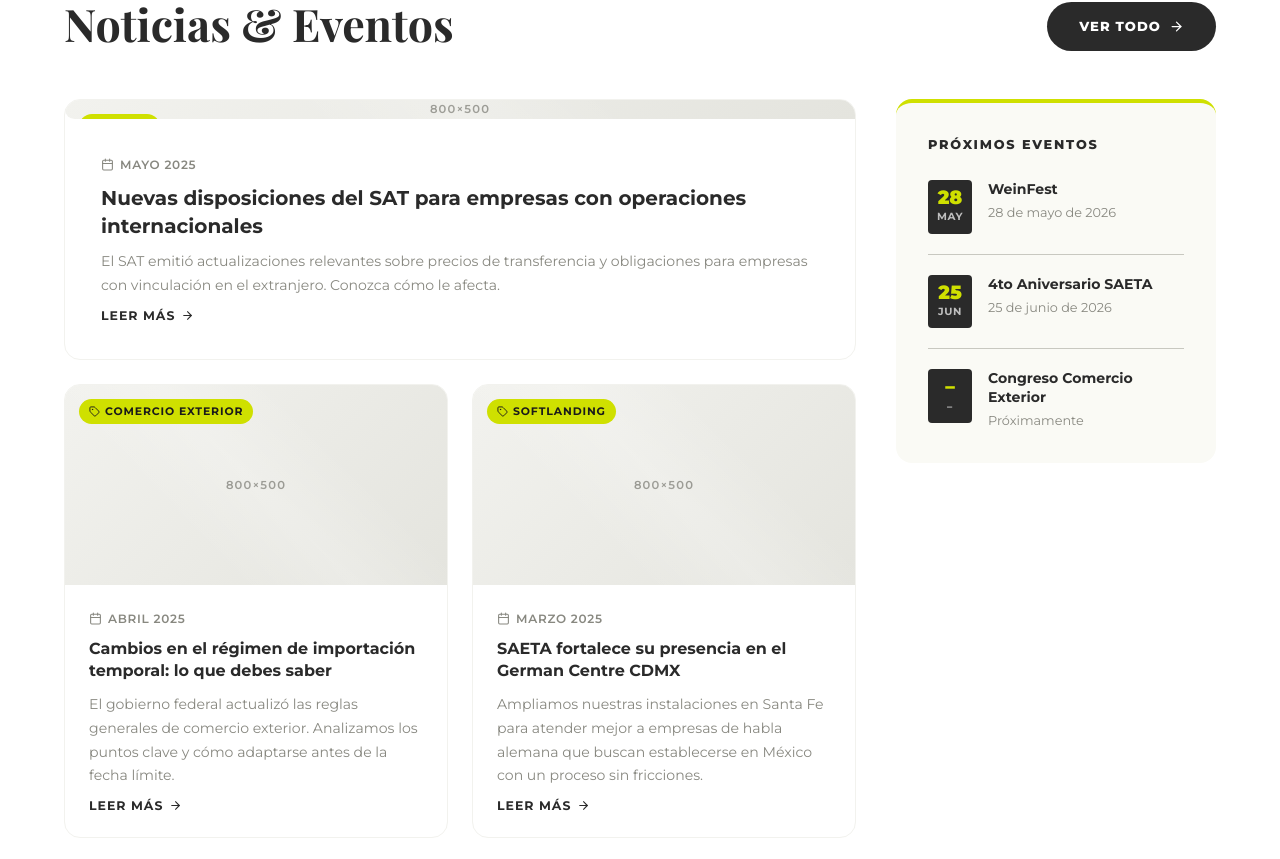
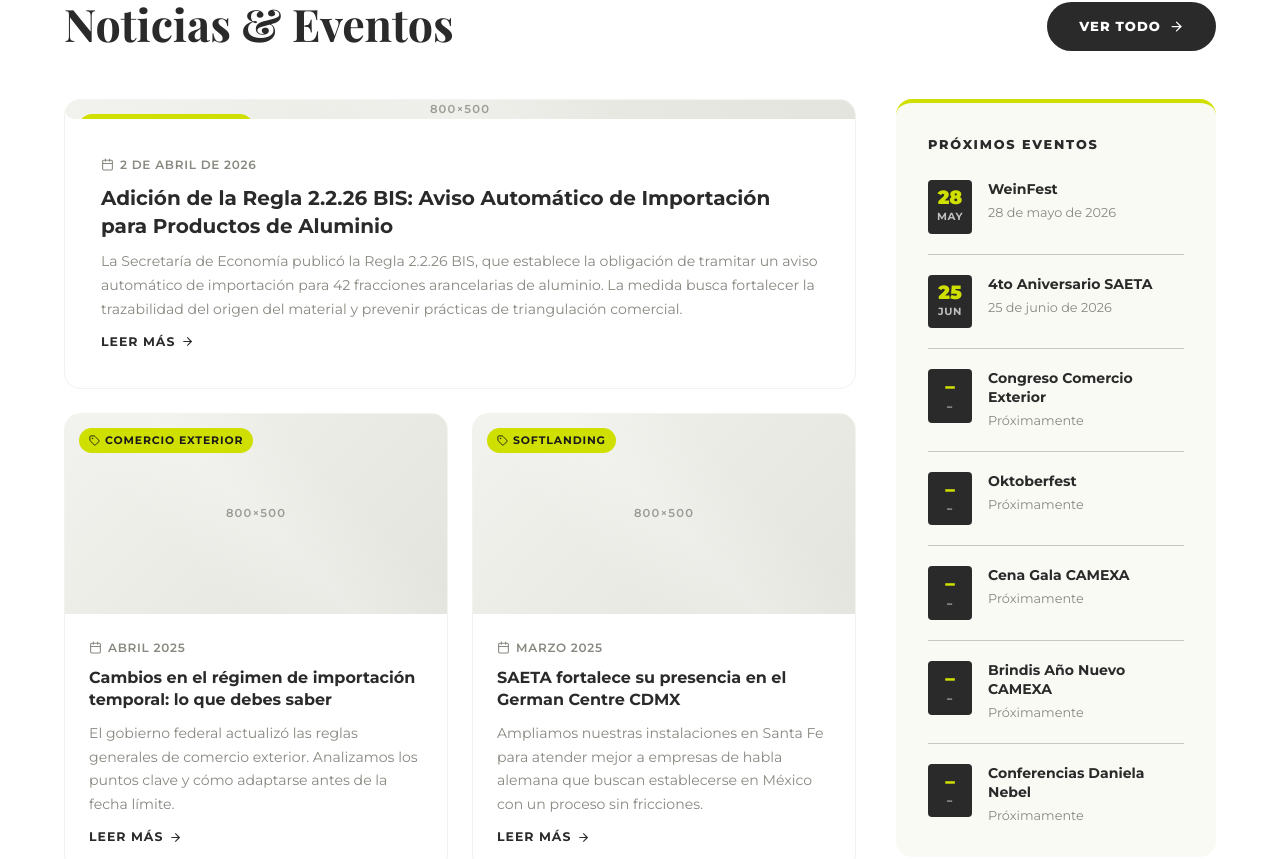
Before and after one commit to blancoandrea179-web/saeta-web, a Next.js app: page / in a window 1280 px wide. Shown: the part 6095-6954 px from the top of the page. Built offline with nearby package versions, Linux system fonts and the light colour scheme; a web font is replaced by a local one.

Commit message:
update: noticias

```diff
--- a/src/components/sections/News.tsx
+++ b/src/components/sections/News.tsx
@@ -3,11 +3,12 @@ import { Calendar, ArrowRight, Tag } from 'lucide-react'
 
 const news = [
   {
-    date: 'Mayo 2025',
-    tag: 'Fiscal',
-    title: 'Nuevas disposiciones del SAT para empresas con operaciones internacionales',
-    excerpt: 'El SAT emitió actualizaciones relevantes sobre precios de transferencia y obligaciones para empresas con vinculación en el extranjero. Conozca cómo le afecta.',
+    date: '2 de abril de 2026',
+    tag: 'Comercio Exterior',
+    title: 'Adición de la Regla 2.2.26 BIS: Aviso Automático de Importación para Productos de Aluminio',
+    excerpt: 'La Secretaría de Economía publicó la Regla 2.2.26 BIS, que establece la obligación de tramitar un aviso automático de importación para 42 fracciones arancelarias de aluminio. La medida busca fortalecer la trazabilidad del origen del material y prevenir prácticas de triangulación comercial.',
     img: '800×500',
+    href: 'https://www.linkedin.com/pulse/adici%C3%B3n-de-la-regla-2226-bis-aviso-autom%C3%A1tico-para-gonzalez-sanchez-nqzxe/',
   },
   {
     date: 'Abril 2025',
@@ -15,6 +16,7 @@ const news = [
     title: 'Cambios en el régimen de importación temporal: lo que debes saber',
     excerpt: 'El gobierno federal actualizó las reglas generales de comercio exterior. Analizamos los puntos clave y cómo adaptarse antes de la fecha límite.',
     img: '800×500',
+    href: '#',
   },
   {
     date: 'Marzo 2025',
@@ -22,6 +24,7 @@ const news = [
     title: 'SAETA fortalece su presencia en el German Centre CDMX',
     excerpt: 'Ampliamos nuestras instalaciones en Santa Fe para atender mejor a empresas de habla alemana que buscan establecerse en México con un proceso sin fricciones.',
     img: '800×500',
+    href: '#',
   },
 ]
 
@@ -39,6 +42,26 @@ const events = [
   {
     date: { day: '–', month: '–' },
     title: 'Congreso Comercio Exterior',
+    desc: 'Próximamente',
+  },
+  {
+    date: { day: '–', month: '–' },
+    title: 'Oktoberfest',
+    desc: 'Próximamente',
+  },
+  {
+    date: { day: '–', month: '–' },
+    title: 'Cena Gala CAMEXA',
+    desc: 'Próximamente',
+  },
+  {
+    date: { day: '–', month: '–' },
+    title: 'Brindis Año Nuevo CAMEXA',
+    desc: 'Próximamente',
+  },
+  {
+    date: { day: '–', month: '–' },
+    title: 'Conferencias Daniela Nebel',
     desc: 'Próximamente',
   },
 ]
@@ -76,9 +99,14 @@ export default function News() {
                   </span>
                   <h3 className={styles.cardTitle}>{n.title}</h3>
                   <p className={styles.cardExcerpt}>{n.excerpt}</p>
-                  <button className={styles.readMore}>
+                  <a
+                    href={n.href}
+                    target="_blank"
+                    rel="noopener noreferrer"
+                    className={styles.readMore}
+                  >
                     Leer más <ArrowRight size={13} />
-                  </button>
+                  </a>
                 </div>
               </article>
             ))}
```
